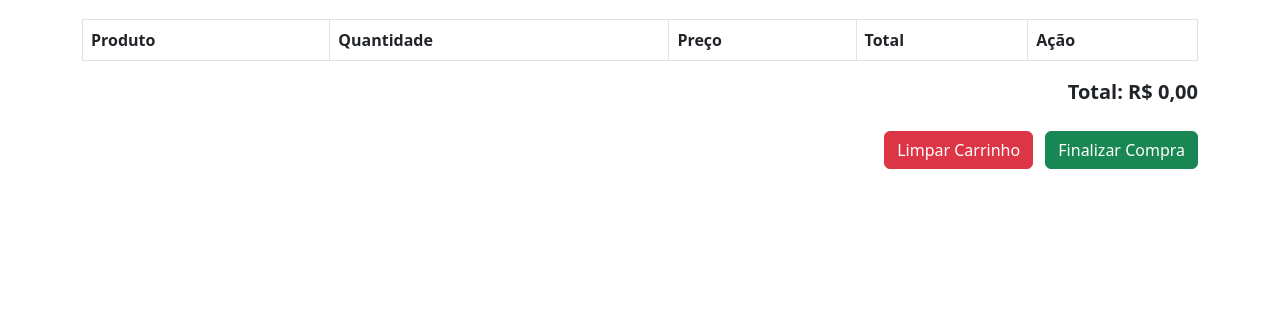
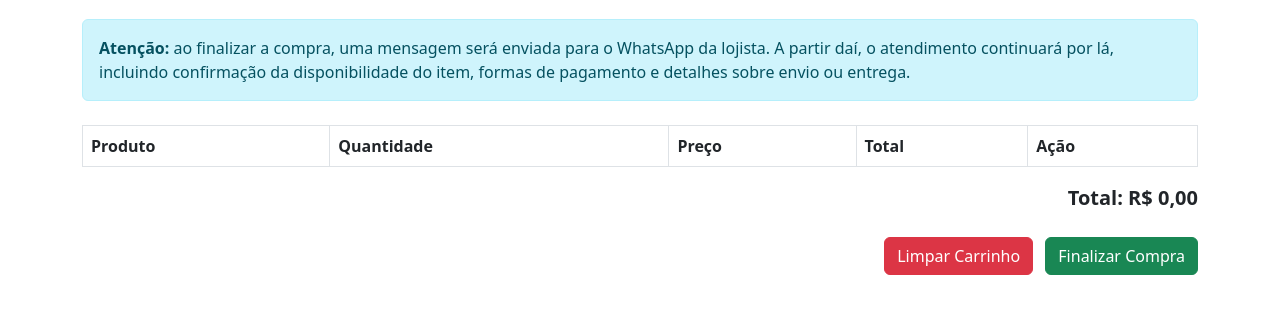
Before and after one commit to malkavien/crocherak, a plain HTML site: page carrinho.html in a window 1280 px wide. Shown: the part 101-414 px from the top of the page. Drawn offline with nearby package versions, Linux system fonts and the light colour scheme.

Commit message:
deploy: dc873a972f3491711383ede4875ff5cabe6dac4d

```diff
--- a/carrinho.html
+++ b/carrinho.html
@@ -12,6 +12,10 @@
             <div class="d-flex justify-content-between align-items-center mb-4">
                 <h1 class="mb-0">Carrinho de Compras</h1>
                 <a class="btn btn-secondary" href="/index.html">⬅ Voltar para a Loja</a>
+            </div>
+            <div class="alert alert-info mt-4">
+                <strong>Atenção:</strong>
+                ao finalizar a compra, uma mensagem será enviada para o WhatsApp da lojista. A partir daí, o atendimento continuará por lá, incluindo confirmação da disponibilidade do item, formas de pagamento e detalhes sobre envio ou entrega.
             </div>
             <table class="table table-bordered mt-4">
                 <thead>
```
